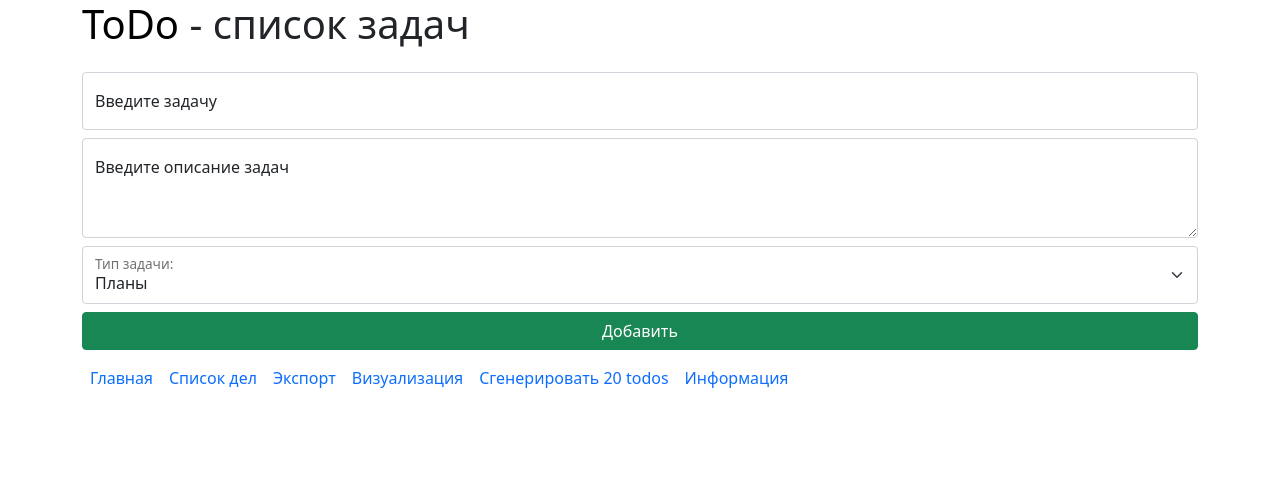
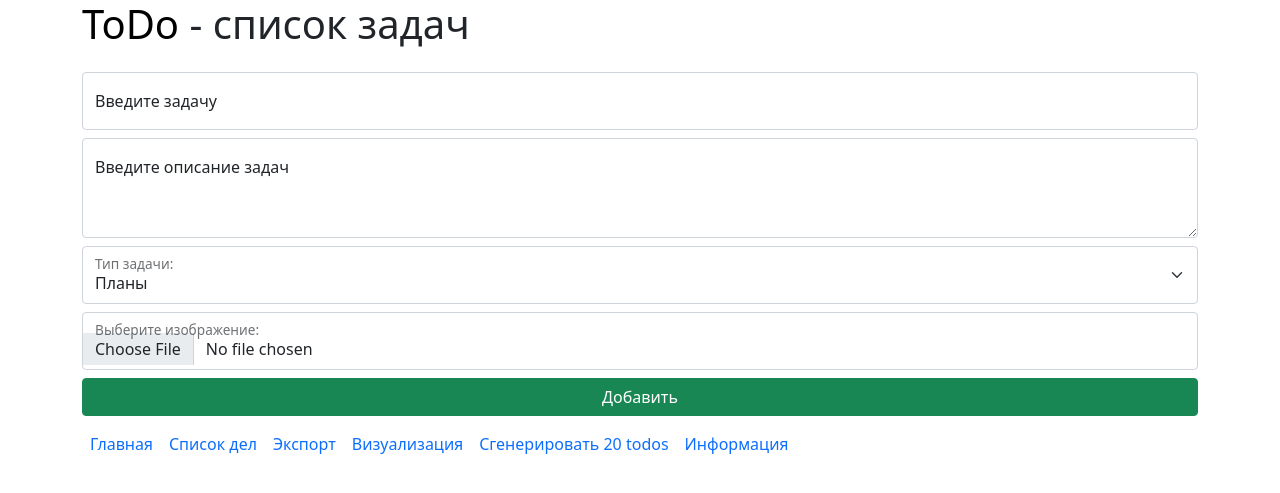
Before and after one commit to vlad17v/ddz, a FastAPI app: page /todo/home/ in a window 1280 px wide. Shown: the top 493 px of the page. Run offline with FastAPI, Linux system fonts and the light colour scheme; some libraries are stand-ins or nearby versions.

Commit message:
tag for download images

```diff
--- a/app/templates/index.html
+++ b/app/templates/index.html
@@ -24,6 +24,11 @@
         </select>
         <label for="tag">Тип задачи:</label>
     </div>
+    <div class="form-floating">
+        <input type="file" class="form-control" id="image" name="image" accept="image/*" required>
+        <label for="image">Выберите изображение:</label>
+    </div>
+
 
     <button type="submit" class="btn btn-success">Добавить</button>
 </form>
```
